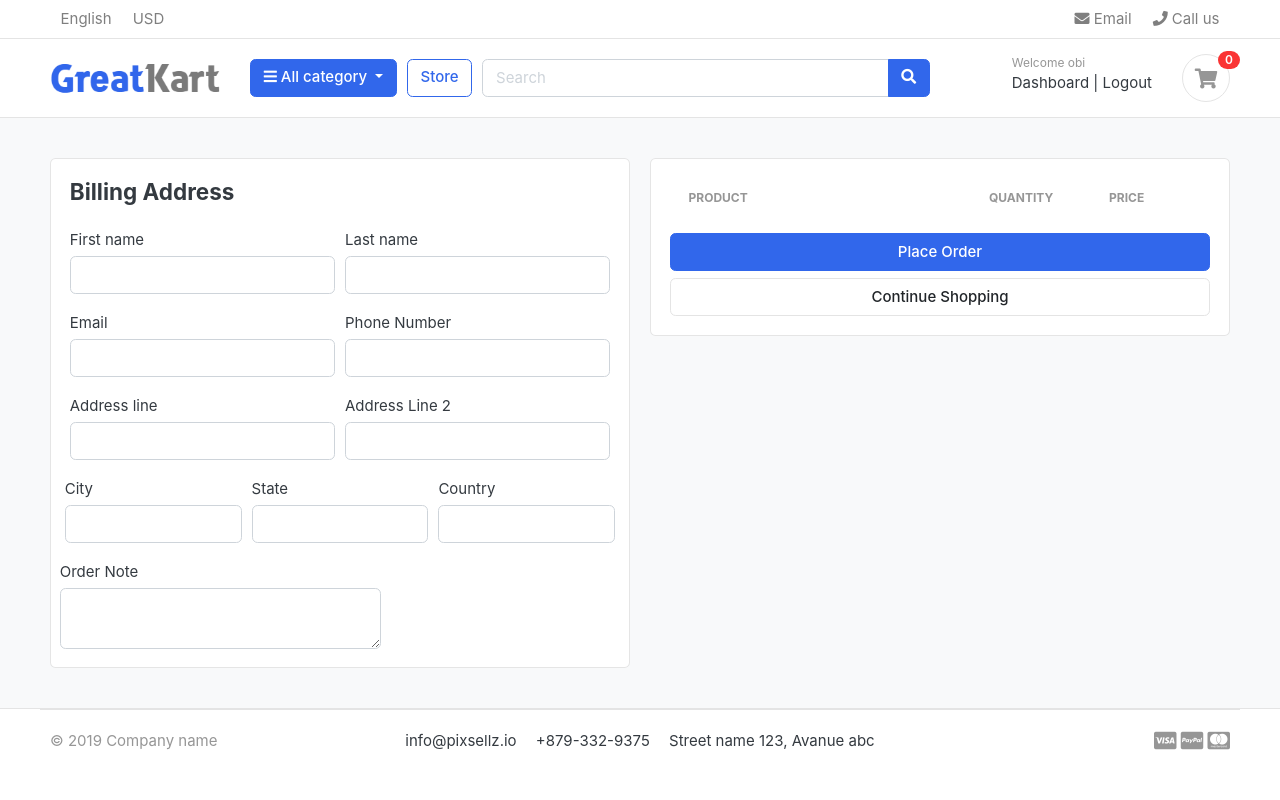
After one commit to nawab-alam-sohel/greatkart-django, a Django app: page /carts/checkout/ in a window 1280 px wide. The commit adds this page. Run offline with Django 5.2, Linux system fonts and the light colour scheme; a user stored in the database is signed in; data comes from the database, SQL or seed files in the repository; both versions use the stored data as it was after the commit; lists and menus that the app fills with data are empty; some libraries are stand-ins or nearby versions; some web fonts are replaced.

Commit message:
checkout page handle

```diff
--- a/carts/context_processors.py
+++ b/carts/context_processors.py
@@ -1,18 +1,18 @@
-from .models import Cart, CartItem
-from. views import _cart_id
-
-
 from .models import Cart, CartItem
 from .views import _cart_id
 
+
 def counter(request):
-    cart_count = 0  # Initialize before using
+    cart_count = 0
     if 'admin' in request.path:
         return {}
     else:
         try:
-            cart = Cart.objects.get(cart_id=_cart_id(request))  # Get single Cart object
-            cart_items = CartItem.objects.filter(cart=cart)
+            cart = Cart.objects.filter(cart_id=_cart_id(request))
+            if request.user.is_authenticated:
+                cart_items = CartItem.objects.all().filter(user=request.user)
+            else:
+                cart_items = CartItem.objects.all().filter(cart=cart[:1])
             for cart_item in cart_items:
                 cart_count += cart_item.quantity
         except Cart.DoesNotExist:
--- a/carts/urls.py
+++ b/carts/urls.py
@@ -9,5 +9,6 @@ urlpatterns = [
     path('add_cart/<int:product_id>/', views.add_cart , name='add_cart'),
     path('remove_cart/<int:product_id>/<int:cart_item_id>/', views.remove_cart , name='remove_cart'),
     path('remove_cart_item/<int:product_id>/<int:cart_item_id>/', views.remove_cart_item , name='remove_cart_item'),
+    path('checkout/', views.checkout , name='checkout'),
 
 ]
--- a/carts/views.py
+++ b/carts/views.py
@@ -130,7 +130,6 @@ def add_cart(request, product_id):
             cart_item.save()
         return redirect('cart')
 
-
 def remove_cart(request, product_id, cart_item_id):
 
     product = get_object_or_404(Product, id=product_id)
@@ -170,6 +169,7 @@ def cart(request, total=0, quantity=0, cart_items=None):
         else:
             cart = Cart.objects.get(cart_id=_cart_id(request))
             cart_items = CartItem.objects.filter(cart=cart, is_active=True)
+
         for cart_item in cart_items:
             total += (cart_item.product.price * cart_item.quantity)
             quantity += cart_item.quantity
@@ -186,3 +186,33 @@ def cart(request, total=0, quantity=0, cart_items=None):
         'grand_total': grand_total,
     }
     return render(request, 'store/cart.html', context)
+
+
+@login_required(login_url='login')
+def checkout(request, total=0, quantity=0, cart_items=None):
+    try:
+        tax = 0
+        grand_total = 0
+
+        if request.user.is_authenticated:
+            cart_items = CartItem.objects.filter(user=request.user, is_active=True)
+        else:
+            cart = Cart.objects.get(cart_id=_cart_id(request))
+            cart_items = CartItem.objects.filter(cart=cart, is_active=True)
+
+        for cart_item in cart_items:
+            total += (cart_item.product.price * cart_item.quantity)
+            quantity += cart_item.quantity
+        tax = (2 * total)/100
+        grand_total = total + tax
+    except ObjectDoesNotExist:
+        pass #just ignore
+
+    context = {
+        'total': total,
+        'quantity': quantity,
+        'cart_items': cart_items,
+        'tax'       : tax,
+        'grand_total': grand_total,
+    }
+    return render(request, 'store/checkout.html', context)
--- a/templates/store/cart.html
+++ b/templates/store/cart.html
@@ -1,8 +1,7 @@
-% extends 'base.html' %}
+{% extends 'base.html' %}
 {% load static %}
 
 {% block content %}
-
 
 <section class="section-content padding-y bg">
 <div class="container">
--- /dev/null
+++ b/templates/store/checkout.html
@@ -0,0 +1,138 @@
+{% extends 'base.html' %}
+{% load static %}
+
+{% block content %}
+
+<section class="section-content padding-y bg">
+<div class="container">
+
+<!-- ============================ COMPONENT 1 ================================= -->
+<div class="row">
+	<aside class="col-lg-6">
+<div class="card">
+<div class="class card-body">
+    <h4 class="class card-title mb-4">Billing Address</h4>
+    <form action="">
+        <div class="form-row">
+            <div class="col form-group">
+                <label for="">First name</label>
+                <input type="text" name="first_name" class="form-control" required>
+            </div>
+              <div class="col form-group">
+                <label for="">Last name</label>
+                <input type="text" name="last_name" class="form-control" required>
+            </div>
+
+        </div>
+        <div class="form-row">
+            <div class="col form-group">
+                <label for="">Email</label>
+                <input type="email" name="email" class="form-control" required>
+            </div>
+              <div class="col form-group">
+                <label for="">Phone Number</label>
+                <input type="text" name="phone" class="form-control" required>
+            </div>
+
+        </div>
+        <div class="form-row">
+            <div class="col form-group">
+                <label for="">Address line </label>
+                <input type="email" name="address_line_1" class="form-control" required>
+            </div>
+              <div class="col form-group">
+                <label for="">Address Line 2</label>
+                <input type="text" name="address_line_2" class="form-control">
+            </div
+           </div>
+           <div class="form-row">
+            <div class="col form-group">
+                <label for="">City </label>
+                <input type="email" name="city" class="form-control" required>
+            </div>
+              <div class="col form-group">
+                <label for="">State</label>
+                <input type="text" name="state" class="form-control" required>
+            </div>
+              <div class="col form-group">
+                <label for="">Country</label>
+                <input type="text" name="country" class="form-control" required>
+            </div>
+              </div>
+            <div class="form-row">
+                <label for="">Order Note</label>
+                <textarea name="order_note" rows="2" class="form-control"></textarea>
+            </div>
+
+
+    </form>
+</div>
+</div> <!-- card.// -->
+
+	</aside> <!-- col.// -->
+	<aside class="col-lg-6">
+
+		<div class="card">
+		<div class="card-body">
+            <table class="table table-borderless table-shopping-cart">
+<thead class="text-muted">
+<tr class="small text-uppercase">
+  <th scope="col">Product</th>
+  <th scope="col" width="120">Quantity</th>
+  <th scope="col" width="120">Price</th>
+</tr>
+</thead>
+<tbody>
+
+{% for cart_item in cart_items %}
+<tr>
+	<td>
+		<figure class="itemside align-items-center">
+			<div class="aside"><img src="{{ cart_item.product.images.url }}" class="img-sm"></div>
+			<figcaption class="info">
+				<a href="{{ cart_item.product.get_url }}" class="title text-dark">{{ cart_item.product.product_name }}</a>
+				<p class="text-muted small">
+					{% if cart_item.variations.all %}
+						{% for item in cart_item.variations.all %}
+							{{ item.variation_category | capfirst }} : {{ item.variation_value | capfirst }} <br>
+						{% endfor %}
+					{% endif %}
+				</p>
+			</figcaption>
+		</figure>
+	</td>
+	<td>
+		<!-- col.// -->
+					<label for="">{{cart_item.quantity}}</label>
+	</td>
+	<td>
+		<div class="price-wrap">
+			<var class="price">$ {{ cart_item.sub_total }}</var>
+			<small class="text-muted"> $ {{ cart_item.product.price }} each </small>
+		</div> <!-- price-wrap .// -->
+	</td>
+	<!-- <td class="text-right">
+	<a href="{% url 'remove_cart_item' cart_item.product.id cart_item.id %}" onclick="return confirm('Are you sure you want to delete this item?')" class="btn btn-danger"> Remove</a>
+	</td> -->
+</tr>
+{% endfor %}
+
+</tbody>
+</table>
+
+			<a href="{% url 'checkout' %}" class="btn btn-primary btn-block"> Place Order </a>
+			<a href="{% url 'store' %}" class="btn btn-light btn-block">Continue Shopping</a>
+		</div> <!-- card-body.// -->
+		</div> <!-- card.// -->
+
+</aside> <!-- col.// -->
+
+
+</div> <!-- row.// -->
+<!-- ============================ COMPONENT 1 END .// ================================= -->
+
+</div> <!-- container .//  -->
+</section>
+<!-- ========================= SECTION CONTENT END// ========================= -->
+
+{% endblock %}
```
Also changed, not shown: accounts/views.py (+58 -9 lines), carts/models.py (+15 -20 lines), carts/migrations/0003_cartitem_user_alter_cartitem_cart.py (added), db.sqlite3, store/migrations/0004_alter_product_modified_date_and_more.py (added), 1 other file.
